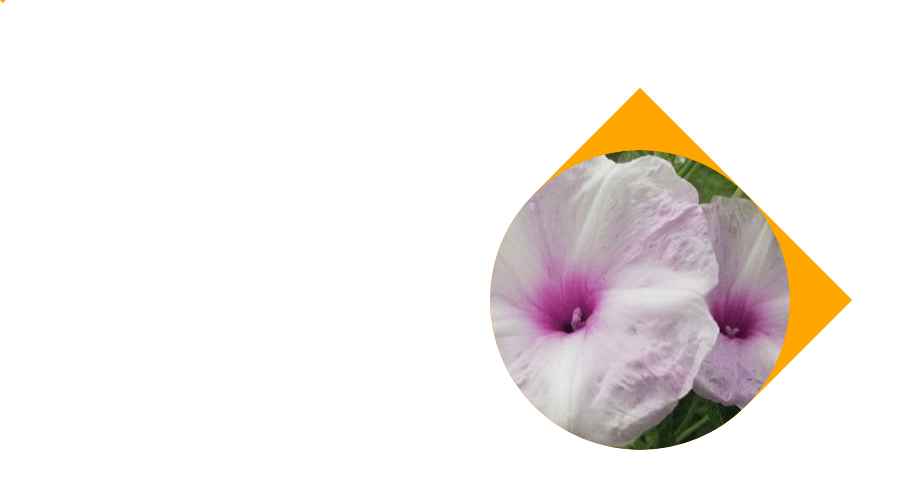
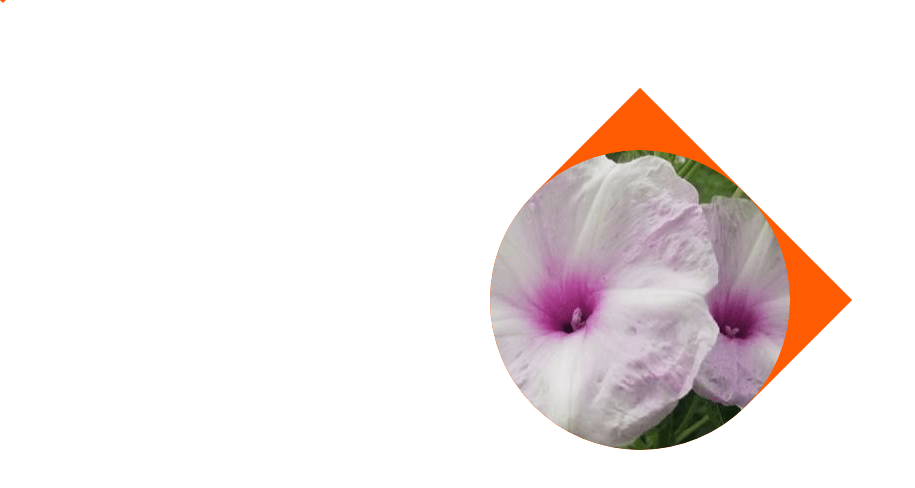
Before and after one commit to SchmittYannic/portfolio_ys, a React app: page / in a window 1280 px wide. Shown: the top 488 px of the page, without its empty margins (0-915 px from the left). Built offline with nearby package versions, Linux system fonts and the light colour scheme; the HTML template or start-up script is replaced by a standard one.

Commit message:
Bugfix bg self portrait initial load
The background of the self portrait wasnt able to use the dimensions of the reference Element and its parent on initial load or page refresh.

Fixed by triggering a resize event after a small timeout inside the useEffect.

```diff
--- a/src/components/Hero.tsx
+++ b/src/components/Hero.tsx
@@ -37,7 +37,12 @@ const Hero = () => {
 
         window.addEventListener("resize", handleResize);
 
-        handleResize();
+        //handleResize();
+
+        setTimeout(
+            ()=>{window.dispatchEvent(new Event('resize'));},
+            1
+        );
 
         return () => window.removeEventListener("resize", handleResize);
     }, [])
--- a/tailwind.config.js
+++ b/tailwind.config.js
@@ -7,7 +7,7 @@ export default {
             colors: {
                 base: "#fff",
                 textPrimary: "#000000",
-                action: "#FFA500",
+                action: "#fe5b02",
             },
             screens: {
                 xs: "450px",
```
